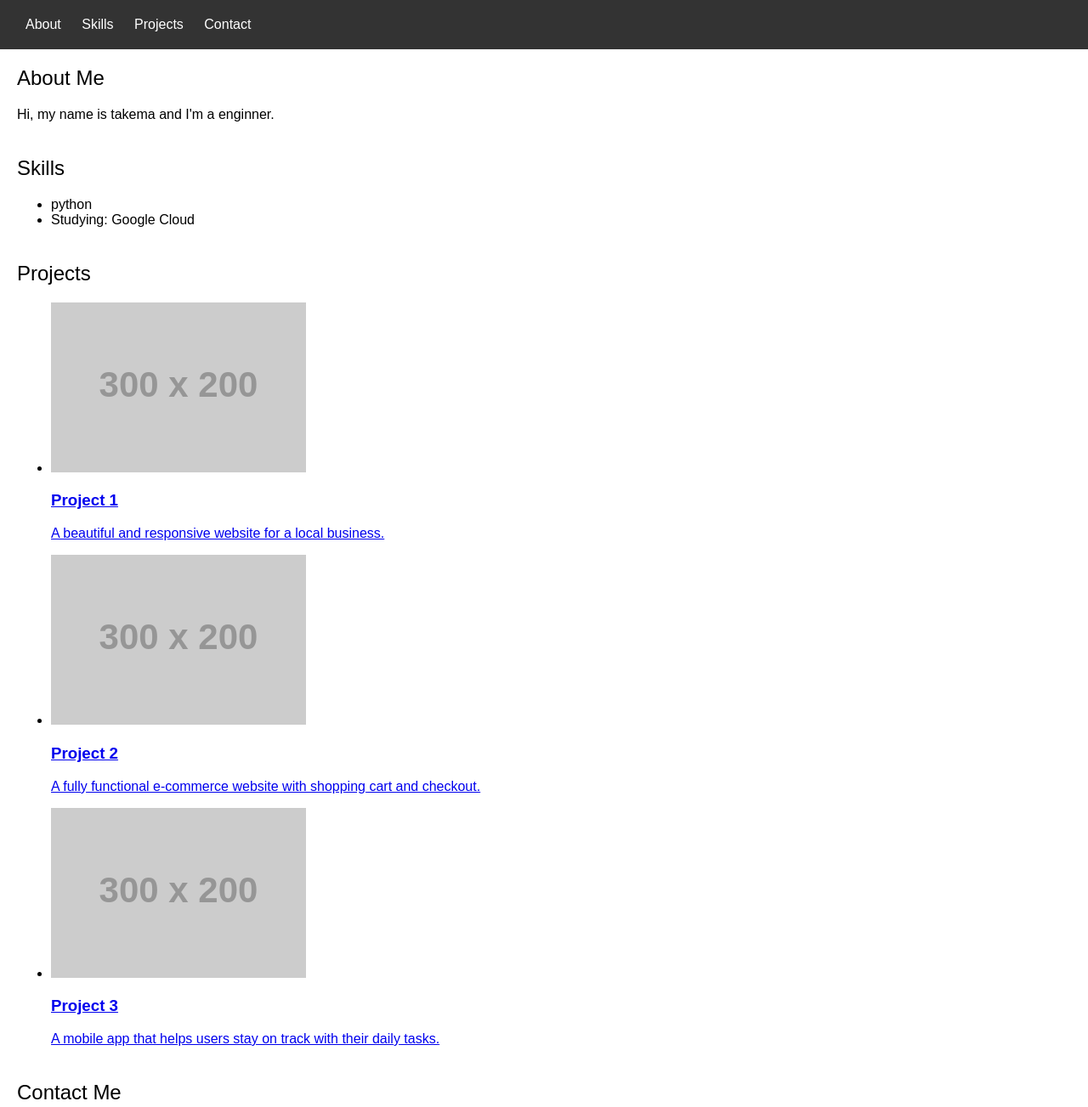
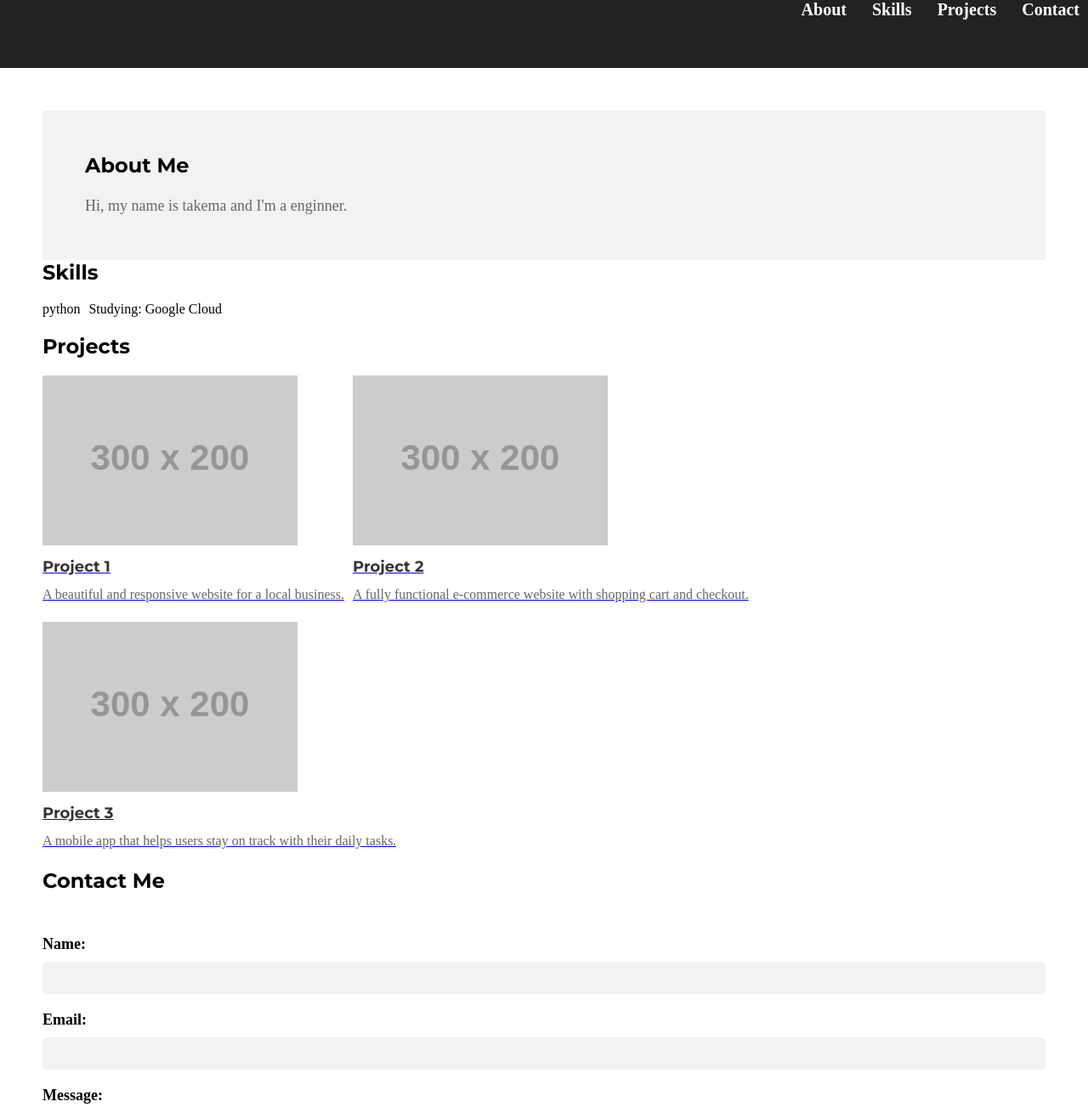
Before and after one commit to Masaken-stack/Portfolio, a plain HTML site: page index.html in a window 1280 px wide. Shown: the top 1303 px of the page at 85% size. Drawn offline with Linux system fonts and the light colour scheme; placeholder pictures from the web are drawn by us.

Commit message:
Update style.css

```diff
--- a/style.css
+++ b/style.css
@@ -1,50 +1,145 @@
-body {
-	font-family: Arial, sans-serif;
+/* リセットCSS */
+* {
 	margin: 0;
 	padding: 0;
+	box-sizing: border-box;
 }
 
+/* ヘッダー */
 header {
-	background-color: #333;
-	color: #fff;
-	padding: 20px;
+	background-color: #222;
+	height: 80px;
+	position: fixed;
+	top: 0;
+	left: 0;
+	right: 0;
+	z-index: 1;
 }
 
 nav ul {
 	list-style: none;
 	margin: 0;
 	padding: 0;
+	display: flex;
+	justify-content: flex-end;
+	height: 100%;
 }
 
 nav li {
-	display: inline-block;
+	margin: 0 10px;
 }
 
 nav a {
 	color: #fff;
-	padding: 10px;
+	font-size: 20px;
+	font-weight: 700;
 	text-decoration: none;
+	display: flex;
+	align-items: center;
+	height: 100%;
+	padding: 0 10px;
+	transition: background-color 0.5s;
 }
 
 nav a:hover {
 	background-color: #444;
 }
 
+/* メインコンテンツ */
 main {
-	margin: 20px;
+	margin-top: 80px;
+	padding: 50px;
+	background-color: #fff;
 }
 
-section {
-	margin-bottom: 40px;
+h1, h2, h3 {
+	font-family: 'Montserrat', sans-serif;
+	font-weight: 700;
+	margin-bottom: 20px;
 }
 
-h1, h2 {
-	font-weight: normal;
+#about {
+	background-color: #f2f2f2;
+	padding: 50px;
 }
 
-form label {
-	display: block;
-	margin-bottom: 10px;
+#about p {
+	font-size: 18px;
+	line-height: 1.5;
+	color: #666;
 }
 
-form input[type=text], form input[type=email], form textarea
+ul {
+	list-style: none;
+	margin: 0;
+	padding: 0;
+	display: flex;
+	flex-wrap: wrap;
+}
+
+ul li {
+	margin: 0 10px 20px 0;
+}
+
+ul li:last-child {
+	margin-right: 0;
+}
+
+ul li a {
+	display: block;
+	position: relative;
+	overflow: hidden;
+}
+
+ul li a img {
+	transition: transform 0.5s;
+}
+
+ul li a:hover img {
+	transform: scale(1.1);
+}
+
+ul li a h3 {
+	font-size: 18px;
+	font-weight: 700;
+	margin: 10px 0;
+	color: #333;
+}
+
+ul li a p {
+	font-size: 16px;
+	line-height: 1.5;
+	color: #666;
+}
+
+form {
+	margin-top: 50px;
+}
+
+label {
+	font-size: 18px;
+	font-weight: 700;
+	margin-bottom: 10px;
+	display: block;
+}
+
+input, textarea {
+	font-size: 16px;
+	padding: 10px;
+	border: none;
+	border-radius: 5px;
+	background-color: #f2f2f2;
+	margin-bottom: 20px;
+	width: 100%;
+}
+
+input[type="submit"] {
+	background-color: #222;
+	color: #fff;
+	cursor: pointer;
+	transition: background-color 0.5s;
+}
+
+input[type="submit"]:hover {
+	background-color: #444;
+}
```
